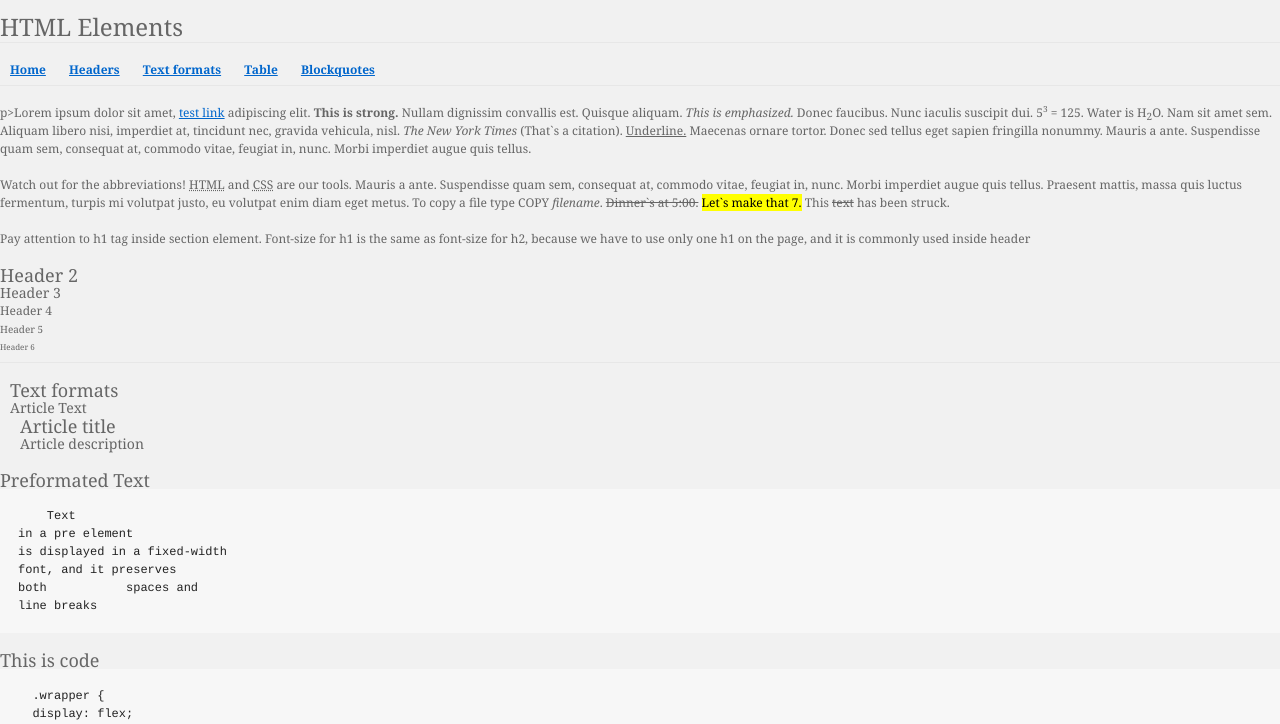
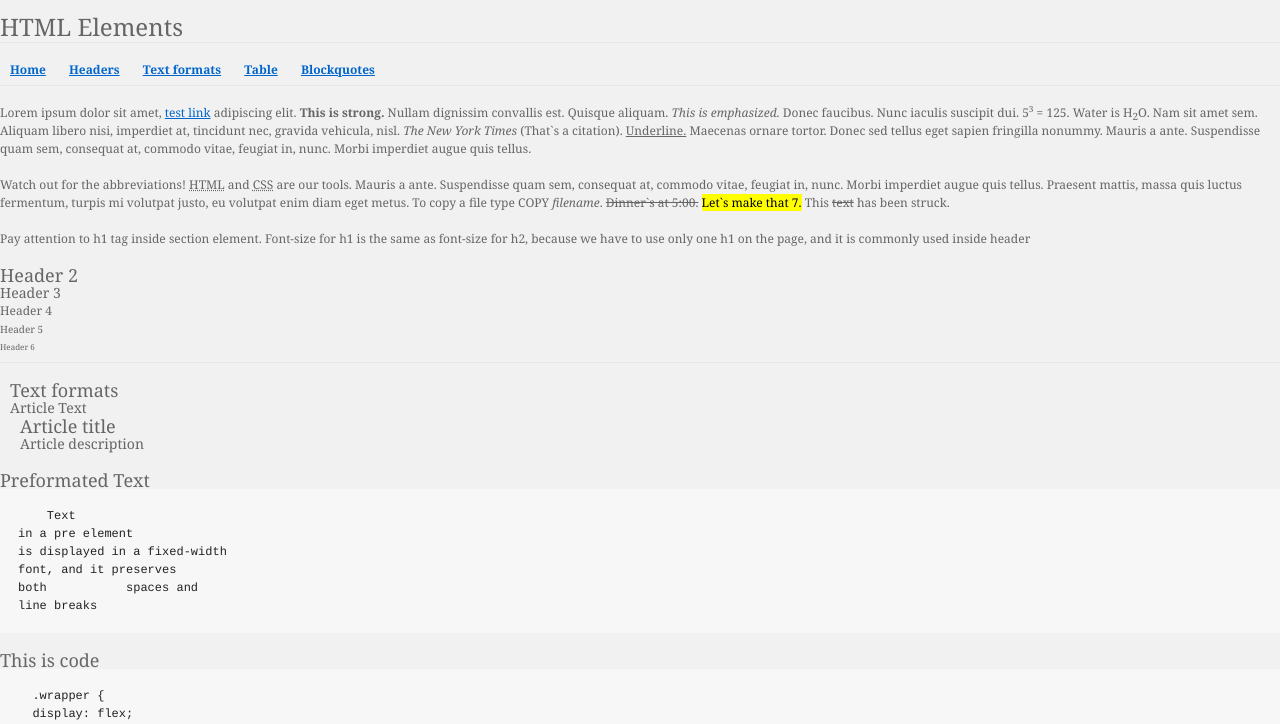
Before and after one commit to Beerdemon/FL-11, a plain HTML site: page homework/index.html in a window 1280 px wide. Shown: the part 75-799 px from the top of the page. Drawn offline with Linux system fonts and the light colour scheme.

Commit message:
Update index.html

```diff
--- a/homework/index.html
+++ b/homework/index.html
@@ -21,7 +21,7 @@
     <a href="#blockquote"><strong>Blockquotes</strong></a></nav>
 <hr>
 <div class="home"><a name="home"></a>
-  p>Lorem ipsum dolor sit amet,
+  <p>Lorem ipsum dolor sit amet,
     <a href="link">test link</a> adipiscing elit.
     <strong>This is strong.</strong>
 Nullam dignissim convallis est. Quisque aliquam.
```
